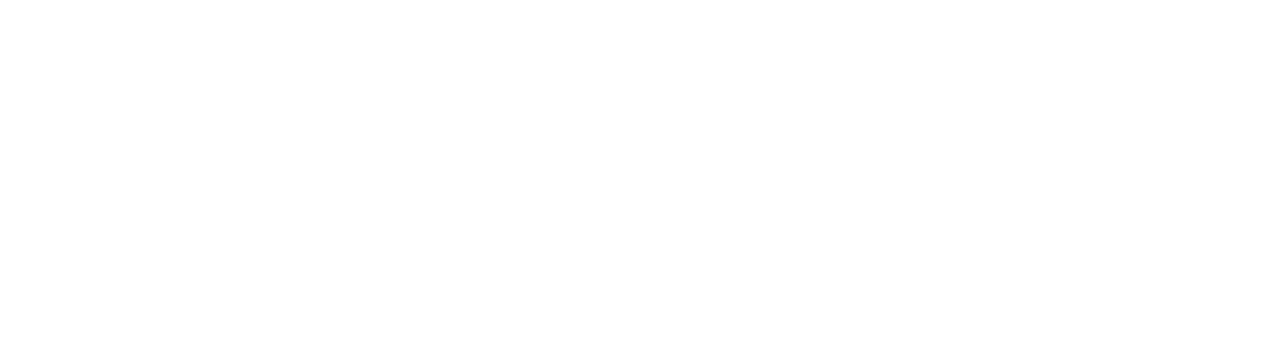
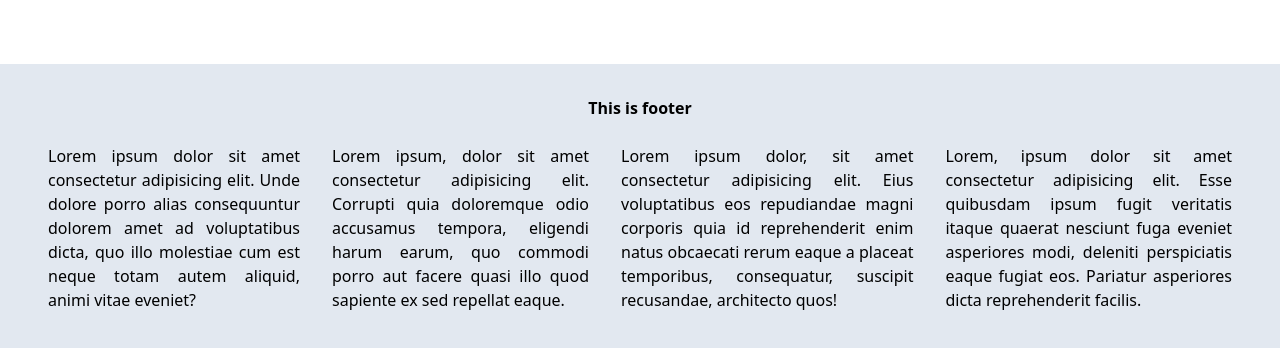
Before and after one commit to roranger216/landing-page-rse, a Next.js app: page / in a window 1280 px wide. Shown: the part 1512-1860 px from the top of the page. Before the commit the page ends 1576 px from the top, so only its background shows below. Built offline with nearby package versions, Linux system fonts and the light colour scheme.

Commit message:
landing page with footer

```diff
--- a/src/pages/components/about.tsx
+++ b/src/pages/components/about.tsx
@@ -5,7 +5,7 @@ const About = () => {
         <div className="flex flex-col md:flex-row pt-10 pb-10">
             <div className="w-full md:w-1/2 p-10">
                 <div className="w-full">
-                    <img className="pb-0 h-2xl" src="https://images.unsplash.com/photo-1515378960530-7c0da6231fb1?ixlib=rb-4.0.3&ixid=MnwxMjA3fDB8MHxwaG90by1wYWdlfHx8fGVufDB8fHx8&auto=format&fit=crop&w=1170&q=80" alt="programmer working on programming website" />
+                    <img className="pb-0" src="https://images.unsplash.com/photo-1515378960530-7c0da6231fb1?ixlib=rb-4.0.3&ixid=MnwxMjA3fDB8MHxwaG90by1wYWdlfHx8fGVufDB8fHx8&auto=format&fit=crop&w=1170&q=80" alt="programmer working on programming website" />
                 </div>
                 {/* <div className="w-1/2  flex flex-wrap md:flex-row"></div> */}
                 <div className="w-full md:flex md:w-1/2 mt-6">
--- /dev/null
+++ b/src/pages/components/footer.tsx
@@ -0,0 +1,23 @@
+import React from 'react';
+
+const Footer = () => {
+    return (
+        <div className="w-full h-auto bg-slate-200 p-4 md:p-8">
+            <div className="text-center mb-2">
+                <div className="font-bold">This is footer</div>
+            </div>
+            <div className="flex flex-col lg:flex-row">
+                <div className="flex md:flex-row">
+                    <div className="text-justify p-2 md:p-4 text-sm md:text-base">Lorem ipsum dolor sit amet consectetur adipisicing elit. Unde dolore porro alias consequuntur dolorem amet ad voluptatibus dicta, quo illo molestiae cum est neque totam autem aliquid, animi vitae eveniet?</div>
+                    <div className="text-justify p-2 md:p-4 text-sm md:text-base">Lorem ipsum, dolor sit amet consectetur adipisicing elit. Corrupti quia doloremque odio accusamus tempora, eligendi harum earum, quo commodi porro aut facere quasi illo quod sapiente ex sed repellat eaque.</div>
+                </div>
+                <div className="flex md:flex-row">
+                    <div className="text-justify p-2 md:p-4 text-sm md:text-base">Lorem ipsum dolor, sit amet consectetur adipisicing elit. Eius voluptatibus eos repudiandae magni corporis quia id reprehenderit enim natus obcaecati rerum eaque a placeat temporibus, consequatur, suscipit recusandae, architecto quos!</div>
+                    <div className="text-justify p-2 md:p-4 text-sm md:text-base">Lorem, ipsum dolor sit amet consectetur adipisicing elit. Esse quibusdam ipsum fugit veritatis itaque quaerat nesciunt fuga eveniet asperiores modi, deleniti perspiciatis eaque fugiat eos. Pariatur asperiores dicta reprehenderit facilis.</div>
+                </div>
+            </div>
+        </div>
+    )
+}
+
+export default Footer;
--- a/src/pages/index.tsx
+++ b/src/pages/index.tsx
@@ -3,13 +3,15 @@ import React from "react";
 import Header from './components/header'
 import Content from './components/hero'
 import About from './components/about'
+import Footer from './components/footer'
 
 const index = () => {
   return (
-    <div className="">
+    <div className="w-100">
       <Header />
       <Content />
       <About />
+      <Footer />
     </div>
   );
 };
```
